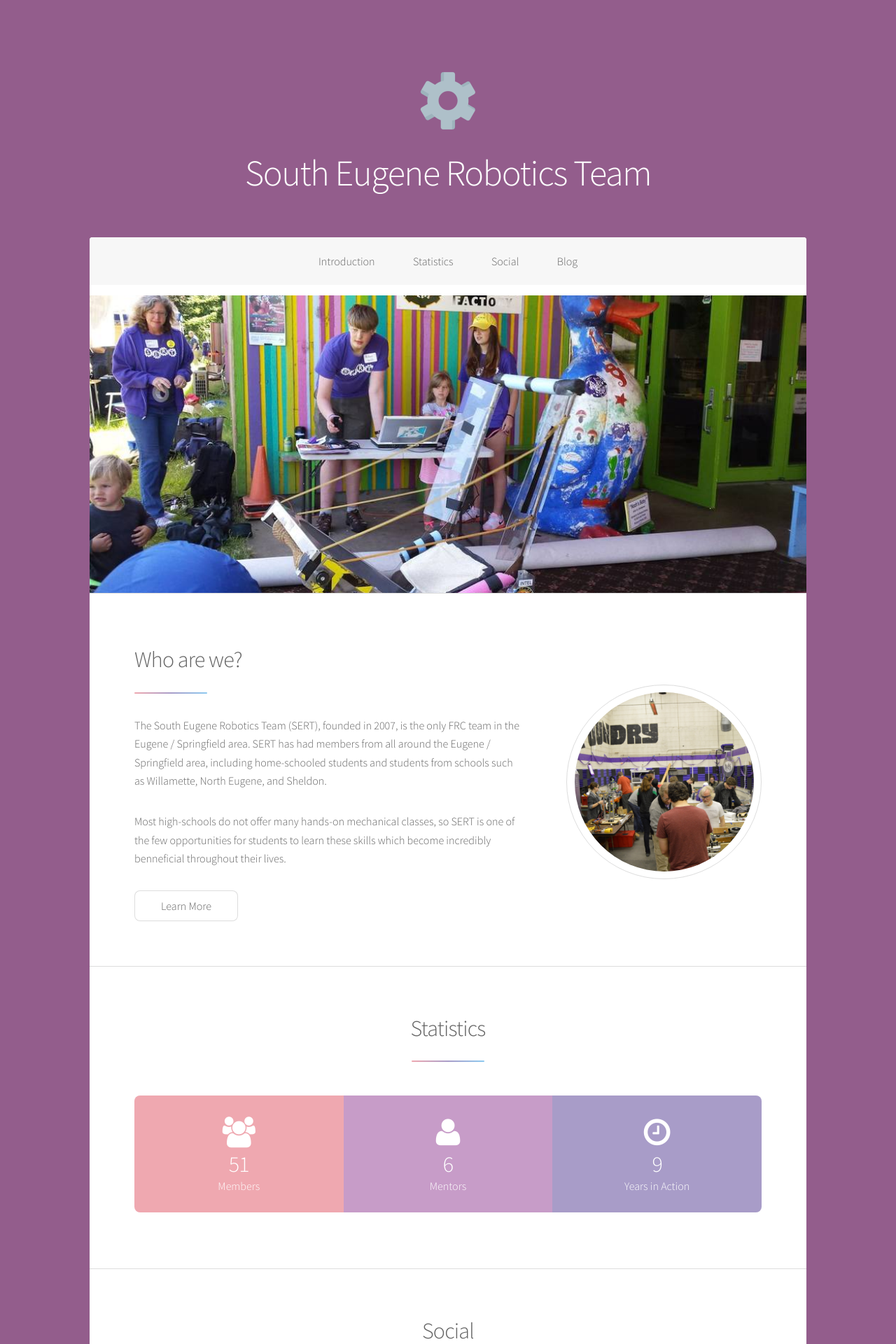
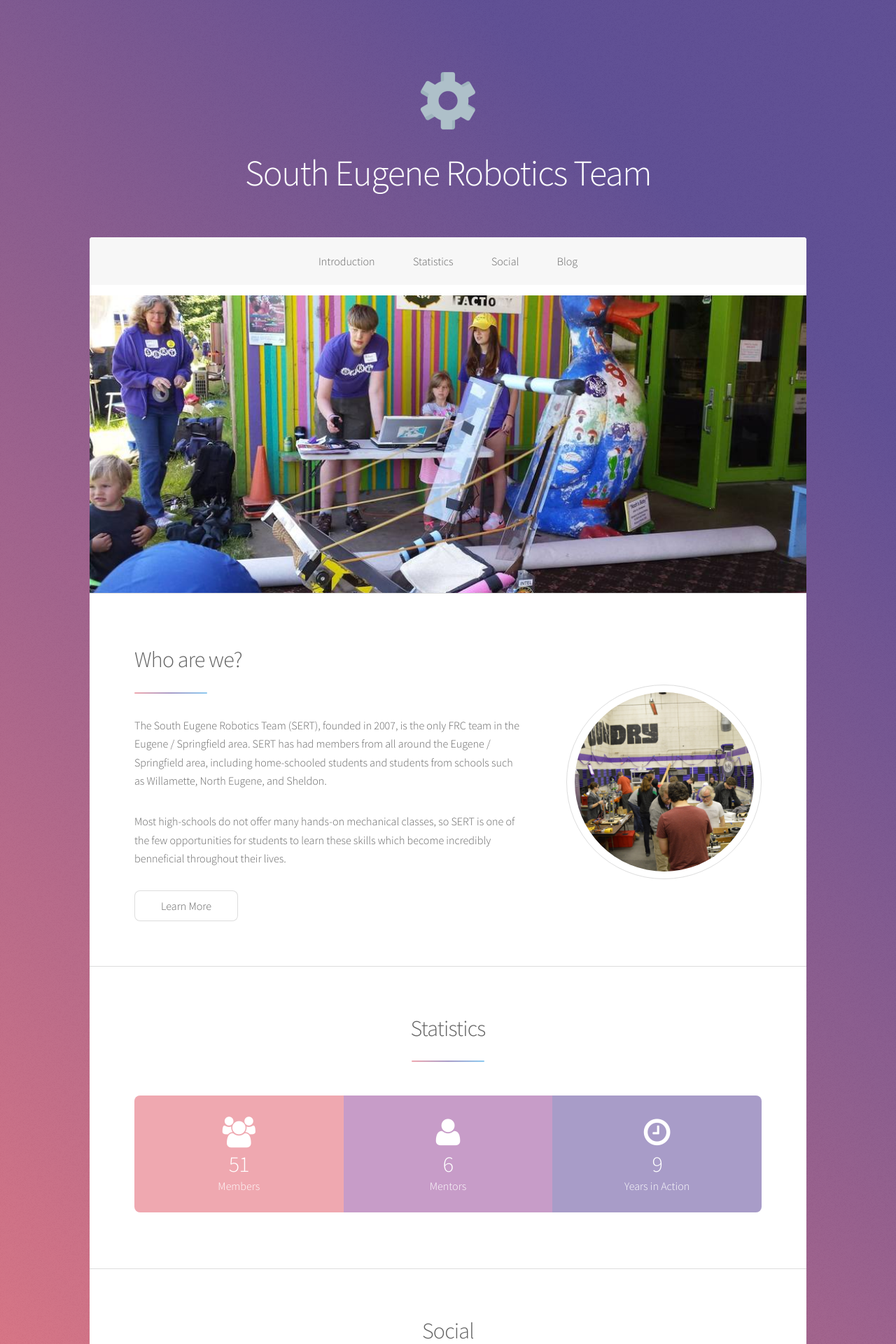
Before and after one commit to SouthEugeneRoboticsTeam/SouthEugeneRoboticsTeam.github.io, a Jekyll site: the page built from index.html, in a window 1280 px wide. Shown: the top 1920 px of the page at 70% size. Built offline with Jekyll 4.4.1, drawn with Linux system fonts in a browser that asks for light colours.

Commit message:
Add gradient

```diff
--- a/assets/css/main.css
+++ b/assets/css/main.css
@@ -1614,6 +1614,14 @@
 			min-width: 320px;
 		}
 
+	}
+
+	body {
+		background-color: #935d8c;
+		background-image: url("../images/overlay.png"), -moz-linear-gradient(45deg, #e37682 15%, #5f4d93 85%);
+		background-image: url("../images/overlay.png"), -webkit-linear-gradient(45deg, #e37682 15%, #5f4d93 85%);
+		background-image: url("../images/overlay.png"), -ms-linear-gradient(45deg, #e37682 15%, #5f4d93 85%);
+		background-image: url("../images/overlay.png"), linear-gradient(45deg, #e37682 15%, #5f4d93 85%);
 	}
 
 		body.is-loading *, body.is-loading *:before, body.is-loading *:after {
@@ -3209,10 +3217,10 @@
 		}
 
 		body.is-loading #header.alt .logo {
-			-moz-transform: scale(0.6) rotate(-50deg);
-			-webkit-transform: scale(0.6) rotate(-50deg);
-			-ms-transform: scale(0.6) rotate(-50deg);
-			transform: scale(0.6) rotate(-50deg);
+			-moz-transform: scale(0.8) rotate(-30deg);
+			-webkit-transform: scale(0.8) rotate(-30deg);
+			-ms-transform: scale(0.8) rotate(-30deg);
+			transform: scale(0.8) rotate(-30deg);
 		}
 
 /* Nav */
```
Also changed, not shown: assets/images/overlay.png (added).
